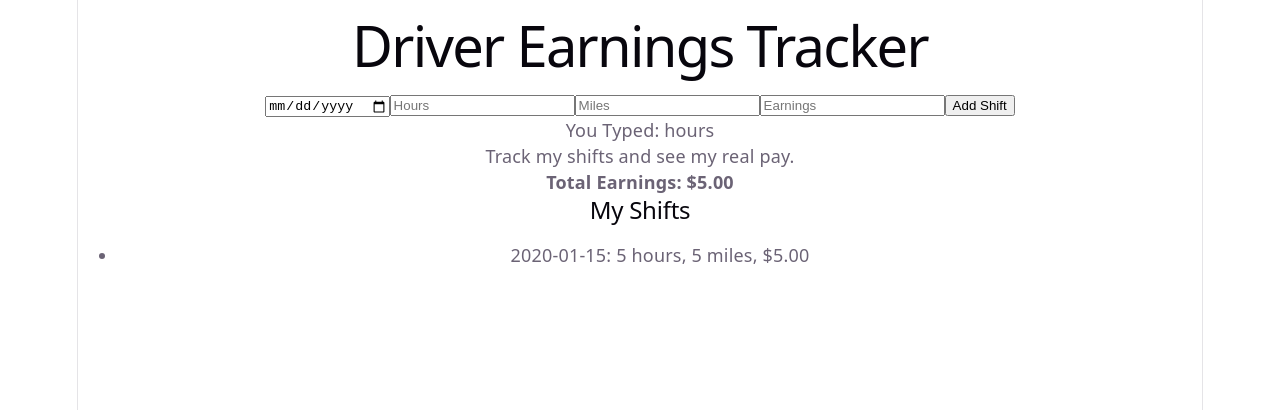
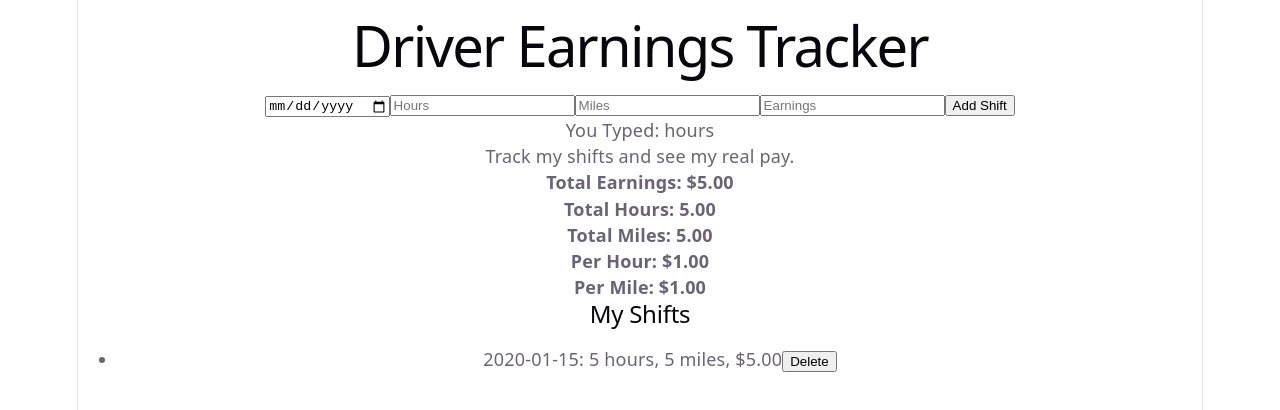
Before and after one commit to liaqataliqasemi/driver-earnings, a React (Vite) app: page / in a window 1280 px wide. Both pictures are taken after typing "2020-01-15", "5", "5", "5" into the empty fields and a click on the button "Add Shift". Shown: the top 410 px of the page. Built offline with nearby package versions, Linux system fonts and the light colour scheme.

Commit message:
Add pay per hour and per mile

```diff
--- a/src/App.tsx
+++ b/src/App.tsx
@@ -30,6 +30,12 @@ function App(){
   }, [shifts]);
 
   const totalEarnings = shifts.reduce((sum, shift) => sum + shift.earnings, 0);
+  const totalHours = shifts.reduce((sum, shift) => sum + shift.hours, 0);
+  const totalMiles = shifts.reduce((sum, shift) => sum + shift.miles, 0);
+
+  const perHour = totalHours > 0 ? totalEarnings / totalHours : 0;
+  const perMile = totalMiles > 0 ? totalEarnings / totalMiles : 0;
+
   function handleChange(e: React.ChangeEvent<HTMLInputElement>) {
   setForm({ ...form, [e.target.name]: e.target.value });
 }
@@ -48,6 +54,10 @@ function App(){
     };
     setShift([...shifts, newShift]);
     setForm(emptyForm);
+  }
+
+  function deleteShift(id: number) {
+    setShift(shifts.filter((shift) => shift.id !== id));
   }
 
   return (
@@ -86,11 +96,16 @@ function App(){
       <p> You Typed: {form.hours} hours</p>
       <p>Track my shifts and see my real pay.</p>
       <p><strong>Total Earnings: ${totalEarnings.toFixed(2)}</strong></p>
+      <p><strong>Total Hours: {totalHours.toFixed(2)}</strong></p>
+      <p><strong>Total Miles: {totalMiles.toFixed(2)}</strong></p>
+      <p><strong>Per Hour: ${perHour.toFixed(2)}</strong></p>
+      <p><strong>Per Mile: ${perMile.toFixed(2)}</strong></p>
       <h2> My Shifts </h2>
       <ul>
         {shifts.map((shift) => (
           <li key={shift.id}>
             {shift.date}: {shift.hours} hours, {shift.miles} miles, ${shift.earnings.toFixed(2)}
+            <button onClick={() => deleteShift(shift.id)}>Delete</button>
           </li>
         )) }
       </ul>
```
